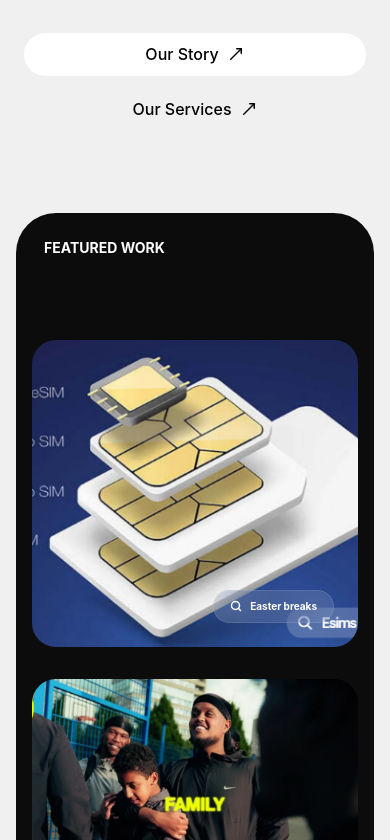
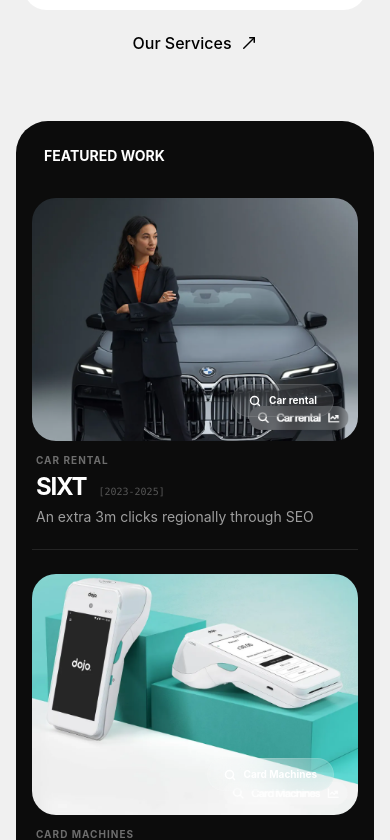
Before and after one commit to Bristyakter25/task-by-developerlook, a React (Vite) app: page / in a window 390 px wide. Shown: the part 1404-2244 px from the top of the page. Built offline with nearby package versions, Linux system fonts and the light colour scheme.

Commit message:
completed everything

```diff
--- a/src/components/sections/FeaturedWork.jsx
+++ b/src/components/sections/FeaturedWork.jsx
@@ -4,7 +4,7 @@
   useScroll,
   useMotionValueEvent,
 } from "framer-motion";
-import { useState, useRef } from "react";
+import { useState, useRef, useEffect } from "react";
 import img1 from "../../assets/images/work1.PNG";
 import img2 from "../../assets/images/work2.PNG";
 import img3 from "../../assets/images/work3.PNG";
@@ -38,6 +38,18 @@
   "#222222","#F4A261","#52B788","#E63946","#457B9D","#6D23B6",
 ];
 
+function useIsMobile() {
+  const [isMobile, setIsMobile] = useState(
+    typeof window !== "undefined" ? window.innerWidth < 1024 : false
+  );
+  useEffect(() => {
+    const fn = () => setIsMobile(window.innerWidth < 1024);
+    window.addEventListener("resize", fn);
+    return () => window.removeEventListener("resize", fn);
+  }, []);
+  return isMobile;
+}
+
 function Tag({ label }) {
   return (
     <div className="absolute bottom-6 right-6 flex items-center gap-2 px-4 py-2 rounded-full bg-white/10 backdrop-blur-xl border border-white/10 text-white text-[10px] font-bold">
@@ -50,7 +62,7 @@
   );
 }
 
-// Image card with cursor-follow hover effect
+
 function HoverImageCard({ children, tag, className = "" }) {
   const wrapperRef = useRef(null);
   const [pos, setPos] = useState({ x: 0, y: 0 });
@@ -70,7 +82,6 @@
       onMouseEnter={() => setIsHovered(true)}
       onMouseLeave={() => setIsHovered(false)}
     >
-      {/* Cursor-following arrow */}
       <div
         className="pointer-events-none absolute z-20 transition-opacity duration-300"
         style={{
@@ -91,7 +102,6 @@
         </div>
       </div>
 
-      {/* Content (image or color panel) */}
       <div className="w-full h-full transition-all duration-500 ease-out group-hover:brightness-75 group-hover:scale-105">
         {children}
       </div>
@@ -135,7 +145,79 @@
   );
 }
 
-export default function FeaturedWork() {
+// Mobile
+function MobileFeaturedWork() {
+  return (
+    <div>
+      <div className="p-4">
+        <div className="w-full bg-[#0c0c0c] rounded-[32px] overflow-hidden">
+          <p className="text-[14px] pl-7 pt-6 pb-4 font-bold text-white uppercase">Featured Work</p>
+
+
+          <div className="flex flex-col gap-6 p-4 pb-6">
+            {projects.map((proj, i) => {
+              // const nextProj = projects[i + 1] ?? null;
+
+              return (
+                <div key={proj.id} className="flex flex-col gap-3">
+
+                  {/* Main image  */}
+                  <MainImageCard
+                    proj={proj}
+                    isHovered={false}
+                    colorIdx={i}
+                    tag={proj.category}
+                    className="w-full rounded-2xl"
+                    style={{ height: "58vw" }}
+                  />
+
+                  {/* Project info */}
+                  <div className="px-1">
+                    <p className="text-[10px] font-bold text-white/40 uppercase tracking-widest mb-1">
+                      {proj.category}
+                    </p>
+                    <div className="flex items-baseline gap-3">
+                      <h3 className="text-white font-bold text-2xl leading-tight tracking-tighter">
+                        {proj.title}
+                      </h3>
+                      <span className="text-[10px] text-white/30 font-mono">{proj.year}</span>
+                    </div>
+                    <p className="text-white/60 text-sm mt-1 leading-relaxed">
+                      {proj.description}
+                    </p>
+                  </div>
+
+
+                  {/* {nextProj && (
+                    <HoverImageCard
+                      tag={nextProj.category}
+                      className="w-full rounded-2xl translate-y-2"
+                      style={{ height: "32vw" }}
+                    >
+                      <img
+                        src={nextProj.image}
+                        className="w-full h-full object-cover object-top"
+                        style={{ height: "32vw" }}
+                      />
+                    </HoverImageCard>
+                  )} */}
+
+                  {/* Divider between projects (skip after last) */}
+                  {i < projects.length - 1 && (
+                    <div className="w-full h-[1px] bg-white/10 mt-2" />
+                  )}
+                </div>
+              );
+            })}
+          </div>
+        </div>
+      </div>
+    </div>
+  );
+}
+
+// Desktop
+function DesktopFeaturedWork() {
   const [active, setActive]   = useState(0);
   const [hovered, setHovered] = useState(null);
   const containerRef          = useRef(null);
@@ -156,12 +238,12 @@
   const isLast      = active === projects.length - 1;
 
   return (
-    <div>
     <div ref={containerRef} className="relative" style={{ height: `${projects.length * 100}vh` }}>
-        <div className="sticky top-0 w-full flex items-center justify-center p-4 md:p-6 h-screen overflow-hidden">
+      <div className="sticky top-0 w-full flex items-center justify-center p-4 md:p-6 h-screen">
         <div className="w-full h-full max-w-[1400px] bg-[#0c0c0c] rounded-[40px] overflow-hidden grid grid-cols-1 lg:grid-cols-2 max-h-[90vh] lg:max-h-none">
           <p className="lg:hidden text-[14px] pl-7 pt-6 font-bold text-white uppercase">Featured Work</p>
-            {/* LEFT: CONTENT & LIST — hidden on mobile/tablet, visible on lg+ */}
+
+          {/* LEFT */}
           <div className="hidden lg:flex flex-col justify-between p-10 md:p-16">
             <p className="text-[14px] font-bold text-white uppercase">Featured Work</p>
 
@@ -223,12 +305,10 @@
             </div>
           </div>
 
-            {/* RIGHT: IMAGE GRID — full width on mobile, half on lg+ */}
+          {/* RIGHT */}
           <div className="relative w-full lg:w-[500px] mt-2 h-[70vh] lg:h-full flex flex-col gap-4 p-4 overflow-hidden">
-
             {isLast ? (
               <>
-                  {/* Previous image peeks from TOP */}
                 <HoverImageCard tag={projects[active - 1].category} className="flex-1 -translate-y-4">
                   <AnimatePresence mode="wait">
                     <motion.img
@@ -243,7 +323,6 @@
                   </AnimatePresence>
                 </HoverImageCard>
 
-                  {/* Last (current) image at BOTTOM */}
                 <MainImageCard
                   proj={currentProj}
                   isHovered={hovered !== null}
@@ -254,7 +333,6 @@
               </>
             ) : (
               <>
-                  {/* Main Active Image */}
                 <MainImageCard
                   proj={currentProj}
                   isHovered={hovered !== null}
@@ -263,7 +341,6 @@
                   className="flex-[1.3]"
                 />
 
-                  {/* Peek Next Image */}
                 <HoverImageCard tag={nextProj.category} className="flex-1 translate-y-4">
                   <AnimatePresence mode="wait">
                     <motion.img
@@ -279,13 +356,22 @@
                 </HoverImageCard>
               </>
             )}
-
           </div>
         </div>
       </div>
     </div>
+  );
+}
 
-      <div className="flex items-center justify-center mb-5">
+// Root
+export default function FeaturedWork() {
+  const isMobile = useIsMobile();
+
+  return (
+    <div className="relative w-full overflow-x-clip">
+      {isMobile ? <MobileFeaturedWork /> : <DesktopFeaturedWork />}
+
+      <div className="flex items-center justify-center mb-5 mt-2">
         <button className="group relative flex items-center gap-2 overflow-hidden bg-white text-black px-5 py-3 rounded-full font-bold hover:rounded-xl transition-[border-radius] duration-300">
           <span className="relative overflow-hidden h-[1.2em] flex items-center">
             <span className="block font-sans-primary font-medium whitespace-nowrap translate-y-0 group-hover:-translate-y-[110%] transition-transform duration-[400ms] ease-[cubic-bezier(0.22,1,0.36,1)]">
--- a/src/components/sections/ServiceSection.jsx
+++ b/src/components/sections/ServiceSection.jsx
@@ -19,7 +19,7 @@
       <section className="md:w-3/5 flex flex-col items-start">
 
         {/* Heading */}
-        <h1 className="text-5xl md:text-[772px] lg:text-6xl font-semibold tracking-tighter text-gray-900 font-sans leading-[0.92]">
+        <h1 className="text-2xl md:text-[572px] lg:text-6xl font-semibold tracking-tighter text-gray-900 font-sans leading-[0.92]">
           Driving Demand &amp;
           <br />
           <span className="inline-flex mt-1 items-end gap-2">
--- a/src/pages/HomePage.jsx
+++ b/src/pages/HomePage.jsx
@@ -11,7 +11,7 @@
 
 const HomePage = () => {
     return (
-       <div className="bg-[#f0f0f0] w-full">
+       <div className="bg-[#f0f0f0] max-w-6xl">
        <Banner></Banner>
        <BrandNames></BrandNames>
        <ServiceSection></ServiceSection>
```
Lines whose indentation alone changed are shown as unchanged.
